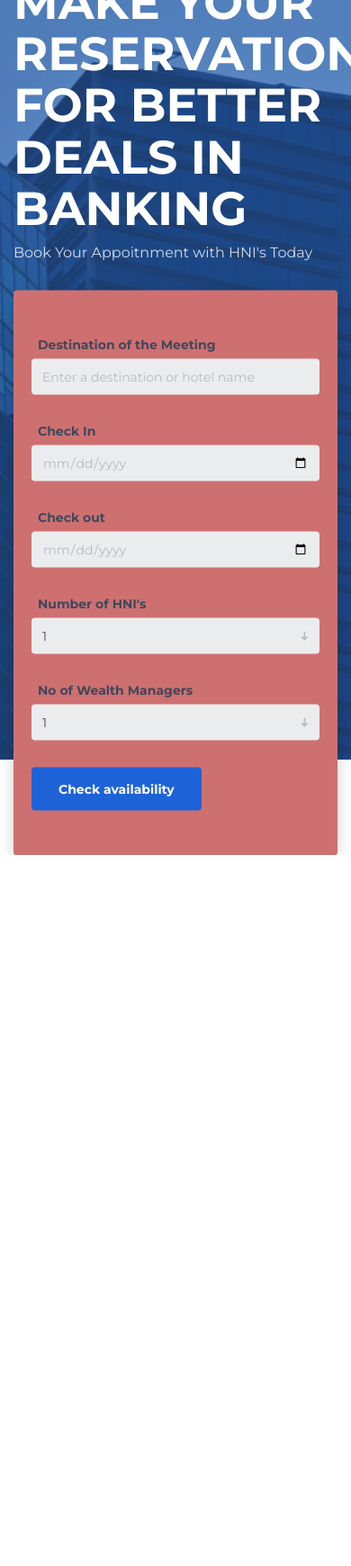
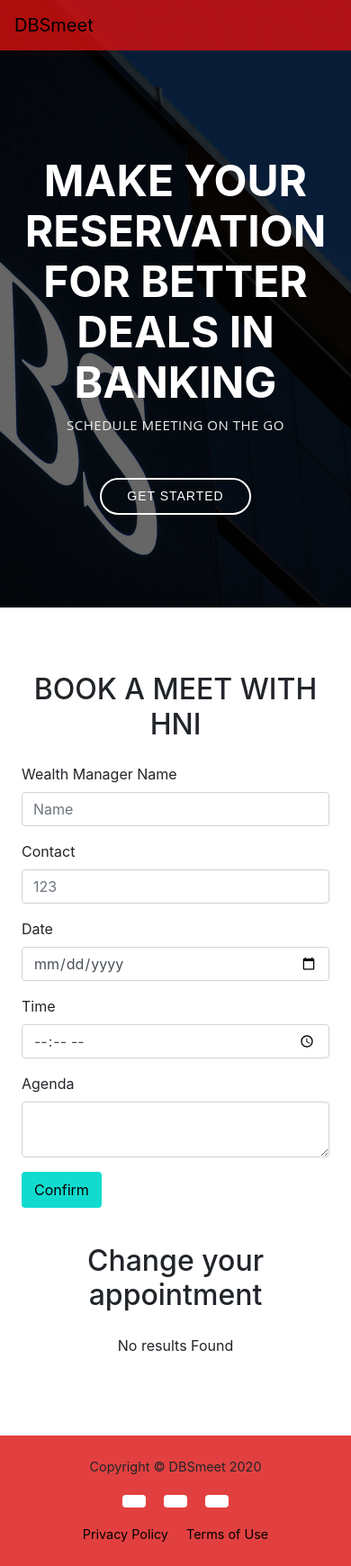
Before and after one commit to harshitkulkarni22/DBS, a plain HTML site: page index.html in a window 390 px wide. Shown: the whole page at 90% size. Before the commit the page ends 950 px from the top, so only its background shows below. Drawn offline with nearby package versions, Linux system fonts and the light colour scheme; files that its build step writes are made by us from their sources; files whose address does not match are found by name.

Commit message:
Add files via upload

```diff
--- a/index.html
+++ b/index.html
@@ -1,94 +1,182 @@
-<!DOCTYPE html>
+<!doctype html>
 <html lang="en">
-
   <head>
+    <title>DBSmeet</title>
     <meta charset="utf-8">
-	<meta http-equiv="X-UA-Compatible" content="IE=edge">
-	<meta name="viewport" content="width=device-width, initial-scale=1">
+    <meta name="viewport" content="width=device-width, initial-scale=1, shrink-to-fit=no">
+    <link rel="stylesheet" href="main.css">
 
 
-	<title>Book Meet Deal</title>
+    <link rel="stylesheet" href="https://stackpath.bootstrapcdn.com/bootstrap/4.3.1/css/bootstrap.min.css" integrity="sha384-ggOyR0iXCbMQv3Xipma34MD+dH/1fQ784/j6cY/iJTQUOhcWr7x9JvoRxT2MZw1T" crossorigin="anonymous">
+  </head>
+  <body>
+    <nav class="navbar navbar-expand-lg nav-back fixed-top"
+    id="mainNav">
+      <div class="container">
+          <a class="navbar-brand" href="#">DBSmeet</a>
+          <button class="navbar-toggler navbar-toggler-right" type="button"
+           data-toggle="collapse" data-target="#navbarResponsive"
+           aria-controls="navbarResponsive" aria-expanded="false"
+           aria-label="Toggle navigation"><i class="fas fa-syringe fa-2x"></i>
+           </button>
+          <div class="collapse navbar-collapse" id="navbarResponsive">
+              <ul class="navbar-nav ml-auto">
 
+                  <li class="nav-item"><a class="nav-link"
+                    href="#about">About</a></li>
 
-	<link href="https://fonts.googleapis.com/css?family=Montserrat:400,700" rel="stylesheet">
+              </ul>
+          </div>
+      </div>
+  </nav>
 
+   <section id="hero" class="d-flex align-items-center">
 
-	<link type="text/css" rel="stylesheet" href="css/bootstrap.min.css" />
+    <div class="container text-center position-relative">
+      <h1>MAKE YOUR RESERVATION FOR BETTER DEALS IN BANKING</h1>
+      <h2>Schedule meeting on the go</h2>
+      <a href="#about" class="main-btn">Get Started</a>
+    </div>
+  </section>
 
-
-	<link type="text/css" rel="stylesheet" href="css/style.css" />
-
-</head>
-
-<body>
-	<div id="booking" class="section">
-		<div class="section-center">
-			<div class="container">
+  <div class="container mt-4 p-4">
       <div class="row">
-					<div class="col-md-7 col-md-push-5">
-						<div class="booking-cta">
-							<h1>Make your reservation for better deals in Banking</h1>
-							<p>Book Your Appoitnment with HNI's Today
-							</p>
+          <div class="col-md-6">
+              <h2 class="text-center my-4">
+                  BOOK A MEET WITH HNI
+              </h2>
+              <form>
+                  <div class="form-group row">
+                      <label class="col-sm-4 col-lg-4">
+                          Wealth Manager Name
+                      </label>
+                      <div class="col-sm-8 col-lg-8">
+                          <input type="text"id="patient-name"class="form-control"
+                          placeholder="Name"required>
                       </div>
                   </div>
 
-					<div class="col-md-4 col-md-pull-7">
-						<div class="booking-form">
-							<form>
-								<div class="form-group">
-									<span class="form-label">Destination of the Meeting</span>
-									<input class="form-control" type="text" placeholder="Enter a destination or hotel name">
-								</div>
-								<div class="row">
-									<div class="col-sm-6">
-										<div class="form-group">
-											<span class="form-label">Check In</span>
-											<input class="form-control" type="date" required>
+                  <div class="form-group row">
+                    <label class="col-sm-4 col-lg-4">
+                        Contact
+                    </label>
+                    <div class="col-sm-8 col-lg-8">
+                        <input type="tel"id="contact"class="form-control"
+                        placeholder="123"required>
                     </div>
                 </div>
-									<div class="col-sm-6">
-										<div class="form-group">
-											<span class="form-label">Check out</span>
-											<input class="form-control" type="date" required>
+                <!---->
+                <div class="form-group row">
+                    <label class="col-sm-4 col-lg-4">
+                      Date
+                    </label>
+                    <div class="col-sm-8 col-lg-8">
+                        <input type="date"id="date"class="form-control">
+                    </div>
+                </div>
+                <!---->
+                <div class="form-group row">
+                    <label class="col-sm-4 col-lg-4">
+                       Time
+                    </label>
+                    <div class="col-sm-8 col-lg-8">
+                        <input type="time"id="time"class="form-control">
+                       </div>
+                </div>
+                <!---->
+                <div class="form-group row">
+                    <label class="col-sm-4 col-lg-4">
+                        Agenda
+                    </label>
+                    <div class="col-sm-8 col-lg-8">
+                        <textarea id="symptoms" class="form-control" required></textarea>
+                    </div>
+                </div>
+                <!---->
+                <div class="form-group row justify-content-end">
+                    <div class="col-sm-5">
+                        <button type="submit"class="btn btn-form">
+                            Confirm
+                        </button>
+                    </div>
+                </div>
+
+              </form>
+          </div>
+          <div class="col-md-6">
+              <h2 id="services" class="text-center my-4"></h2>
+              <ul id="consultations"class="list-group"></ul>
           </div>
       </div>
   </div>
-								<div class="row">
-									<div class="col-sm-4">
-										<div class="form-group">
-											<span class="form-label">Number of HNI's</span>
-											<select class="form-control">
-												<option>1</option>
-												<option>2</option>
-												<option>3</option>
-											</select>
-											<span class="select-arrow"></span>
+
+
+
+
+
+
+
+
+
+
+
+
+
+
+
+
+
+
+
+
+
+
+  <footer class="footer py-4 mt-5">
+    <div class="container">
+        <div class="row align-items-center">
+            <div class="col-lg-4 text-lg-left">Copyright © DBSmeet 2020</div>
+            <div class="col-lg-4 my-3 my-lg-0">
+                <a class="btn btn-back btn-social mx-2" href="#!">
+                  <i class="fab fa-twitter"></i></a>
+                  <a class="btn btn-back btn-social mx-2" href="#!">
+                    <i class="fab fa-facebook-f"></i></a>
+                    <a class="btn btn-back btn-social mx-2" href="#!">
+                      <i class="fab fa-linkedin-in"></i></a>
+            </div>
+            <div class="col-lg-4 text-lg-right">
+              <a class="mr-3 text" href="#!">Privacy Policy</a>
+              <a href="#!"class="text">Terms of Use</a></div>
         </div>
     </div>
-									<div class="col-sm-4">
-										<div class="form-group">
-											<span class="form-label">No of Wealth Managers</span>
-											<select class="form-control">
-												<option>1</option>
-												<option>2</option>
-												<option>3</option>
-											</select>
-											<span class="select-arrow"></span>
-										</div>
-									</div>
+</footer>
 
-								</div>
-								<div class="form-btn">
-									<button class="submit-btn">Check availability</button>
-								</div>
-							</form>
-						</div>
-					</div>
-				</div>
-			</div>
-		</div>
-	</div>
+
+
+
+
+
+
+
+
+
+
+
+
+
+
+
+
+
+
+
+
+
+
+      <script src="main.js"></script>
+    <!-- Optional JavaScript -->
+    <!-- jQuery first, then Popper.js, then Bootstrap JS -->
+    <script src="https://code.jquery.com/jquery-3.3.1.slim.min.js" integrity="sha384-q8i/X+965DzO0rT7abK41JStQIAqVgRVzpbzo5smXKp4YfRvH+8abtTE1Pi6jizo" crossorigin="anonymous"></script>
+    <script src="https://cdnjs.cloudflare.com/ajax/libs/popper.js/1.14.7/umd/popper.min.js" integrity="sha384-UO2eT0CpHqdSJQ6hJty5KVphtPhzWj9WO1clHTMGa3JDZwrnQq4sF86dIHNDz0W1" crossorigin="anonymous"></script>
+    <script src="https://stackpath.bootstrapcdn.com/bootstrap/4.3.1/js/bootstrap.min.js" integrity="sha384-JjSmVgyd0p3pXB1rRibZUAYoIIy6OrQ6VrjIEaFf/nJGzIxFDsf4x0xIM+B07jRM" crossorigin="anonymous"></script>
   </body>
-
 </html>
--- /dev/null
+++ b/main.css
@@ -0,0 +1,110 @@
+body {
+  font-family: "Roboto", sans-serif;
+}
+/*--------------------------------------------------------------
+  # Navigation Menu
+  --------------------------------------------------------------*/
+.nav-back {
+  background: rgba(219, 17, 17, 0.8);
+  color: #fff;
+}
+.navbar-brand {
+  color: #000;
+  background-image: url("dbs-logo.png");
+}
+.navbar-brand:hover {
+  color: #fff;
+}
+.nav-link {
+  color: #000;
+}
+.nav-link:hover {
+  color: #fff;
+}
+.navbar-toggler {
+  outline: none !important;
+}
+
+/*--------------------------------------------------------------
+  # Hero Section
+  --------------------------------------------------------------*/
+#hero {
+  width: 100%;
+  height: 80vh;
+  background: url("DBS2.jpeg") center center;
+  background-size: cover;
+  position: relative;
+}
+
+#hero .container {
+  padding-top: 80px;
+}
+
+#hero:before {
+  content: "";
+  background: rgba(0, 0, 0, 0.6);
+  position: absolute;
+  bottom: 0;
+  top: 0;
+  left: 0;
+  right: 0;
+}
+
+#hero h1 {
+  margin: 0 0 10px 0;
+  font-size: 48px;
+  font-weight: 700;
+  line-height: 56px;
+  color: #fff;
+}
+
+#hero h2 {
+  color: #eee;
+  margin-bottom: 40px;
+  font-size: 15px;
+  font-weight: 500;
+  font-family: "Open Sans", sans-serif;
+  letter-spacing: 0.5px;
+  text-transform: uppercase;
+}
+
+.main-btn {
+  font-family: "Poppins", sans-serif;
+  text-transform: uppercase;
+  font-weight: 500;
+  font-size: 14px;
+  letter-spacing: 1px;
+  display: inline-block;
+  padding: 8px 28px;
+  border-radius: 50px;
+  transition: 0.5s;
+  margin: 10px;
+  border: 2px solid #fff;
+  color: #fff;
+}
+
+.main-btn:hover {
+  background: #11dbcf;
+  border: 2px solid #11dbcf;
+  text-decoration: none;
+  color: #fff;
+}
+.form-group .btn-form {
+  background: #11dbcf;
+  border: 2px solid #11dbcf;
+  text-decoration: none;
+  color: #000;
+}
+
+.footer {
+  text-align: center;
+  font-size: 0.9rem;
+  background: rgba(219, 17, 17, 0.8);
+}
+.footer .btn-back {
+  background: #fff;
+  color: #00d9ff;
+}
+.footer .text {
+  color: #000;
+}
--- /dev/null
+++ b/main.js
@@ -0,0 +1,157 @@
+let DB;
+
+let form = document.querySelector('form');
+let patientName = document.querySelector('#patient-name');
+let contact = document.querySelector('#contact');
+let date = document.querySelector('#date');
+let time = document.querySelector('#time');
+let symptoms = document.querySelector('#symptoms');
+let consultations = document.querySelector('#consultations');
+let services = document.querySelector('#services');
+
+document.addEventListener('DOMContentLoaded', () => {
+     // create the database
+     let ScheduleDB = window.indexedDB.open('consultations', 1);
+
+     // if there's an error
+     ScheduleDB.onerror = function() {
+          console.log('error');
+     }
+     // if everything is fine, assign the result is to the (letDB) instance
+     ScheduleDB.onsuccess = function() {
+          // console.log('Database Ready');
+
+
+          DB = ScheduleDB.result;
+
+          showConsultations();
+     }
+
+
+     ScheduleDB.onupgradeneeded = function(e) {
+
+          let db = e.target.result;
+
+          let objectStore = db.createObjectStore('consultations', { keyPath: 'key', autoIncrement: true } );
+
+
+          objectStore.createIndex('WealthManagerName', 'WealthManagerName', { unique: false } );
+          objectStore.createIndex('contact', 'contact', { unique: false } );
+          objectStore.createIndex('date', 'date', { unique: false } );
+          objectStore.createIndex('time', 'time', { unique: false } );
+          objectStore.createIndex('symptoms', 'symptoms', { unique: false } );
+
+          //console.log('Database ready and fields created!');
+     }
+
+     form.addEventListener('submit', addConsultations);
+
+     function addConsultations(e) {
+          e.preventDefault();
+          let newConsultation = {
+               patientname : patientName.value,
+
+             contact : contact.value,
+               date : date.value,
+            time : time.value,
+               symptoms : symptoms.value
+          }
+
+          let transaction = DB.transaction(['consultations'], 'readwrite');
+          let objectStore = transaction.objectStore('consultations');
+
+          let request = objectStore.add(newConsultation);
+                    request.onsuccess = () => {
+               form.reset();
+          }
+          transaction.oncomplete = () => {
+               //console.log('New schedule added');
+
+               showConsultations();
+          }
+          transaction.onerror = () => {
+              //console.log();
+          }
+
+     }
+     function showConsultations() {
+
+          while(consultations.firstChild) {
+            consultations.removeChild(consultations.firstChild);
+          }
+
+          let objectStore = DB.transaction('consultations').objectStore('consultations');
+
+          objectStore.openCursor().onsuccess = function(e) {
+
+               let cursor = e.target.result;
+               if(cursor) {
+                    let ConsultationHTML = document.createElement('li');
+                    ConsultationHTML.setAttribute('data-consultation-id', cursor.value.key);
+                    ConsultationHTML.classList.add('list-group-item');
+
+
+                    ConsultationHTML.innerHTML = `
+                         <p class="font-weight-bold">Patient Name:  <span class="font-weight-normal">${cursor.value.patientname}<span></p>
+                          <p class="font-weight-bold">Contact:  <span class="font-weight-normal">${cursor.value.contact}<span></p>
+                         <p class="font-weight-bold">Date:  <span class="font-weight-normal">${cursor.value.date}<span></p>
+                         <p class="font-weight-bold">Time:  <span class="font-weight-normal">${cursor.value.time}<span></p>
+                         <p class="font-weight-bold">Symptoms:  <span class="font-weight-normal">${cursor.value.symptoms}<span></p>
+                    `;
+
+
+                    const cancelBtn = document.createElement('button');
+                    cancelBtn.classList.add('btn', 'btn-danger');
+                    cancelBtn.innerHTML = 'Cancel';
+                    cancelBtn.onclick = removeConsultation;
+
+
+                    ConsultationHTML.appendChild(cancelBtn);
+                 consultations.appendChild(ConsultationHTML);
+
+                    cursor.continue();
+               } else {
+                    if(!consultations.firstChild) {
+                        services.textContent = 'Change your appointment';
+                         let noSchedule = document.createElement('p');
+                         noSchedule.classList.add('text-center');
+                         noSchedule.textContent = 'No results Found';
+                      consultations.appendChild(noSchedule);
+                    } else {
+                        services.textContent = 'Cancel Your Meet with HNI '
+                    }
+               }
+          }
+     }
+
+          function removeConsultation(e) {
+
+          let scheduleID = Number( e.target.parentElement.getAttribute('data-consultation-id') );
+
+          let transaction = DB.transaction(['consultations'], 'readwrite');
+          let objectStore = transaction.objectStore('consultations');
+
+          objectStore.delete(scheduleID);
+
+          transaction.oncomplete = () => {
+
+               e.target.parentElement.parentElement.removeChild( e.target.parentElement );
+
+               if(!consultations.firstChild) {
+
+                    services.textContent = 'Change your meet hours';
+
+                   let noSchedule = document.createElement('p');
+
+                   noSchedule.classList.add('text-center');
+
+                   noSchedule.textContent = 'No results Found';
+
+                    consultations.appendChild(noSchedule);
+               } else {
+                   services.textContent = 'Cancel your meet with HNIs'
+               }
+          }
+     }
+
+});
--- /dev/null
+++ b/settings.json
@@ -0,0 +1,3 @@
+{
+  "liveServer.settings.port": 5501
+}
```
Also changed, not shown: DBS2.jpeg (added), dbs-logo.png (added). Lines whose indentation alone changed are shown as unchanged.
